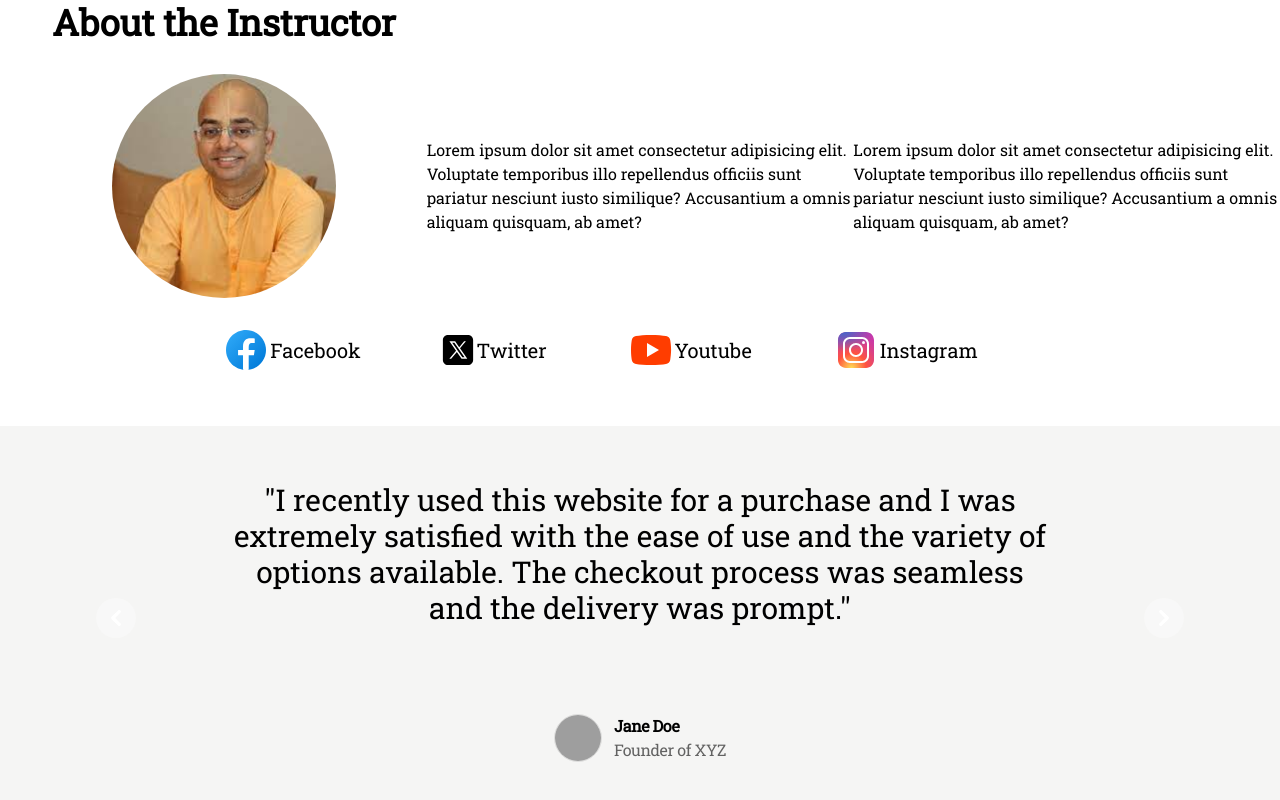
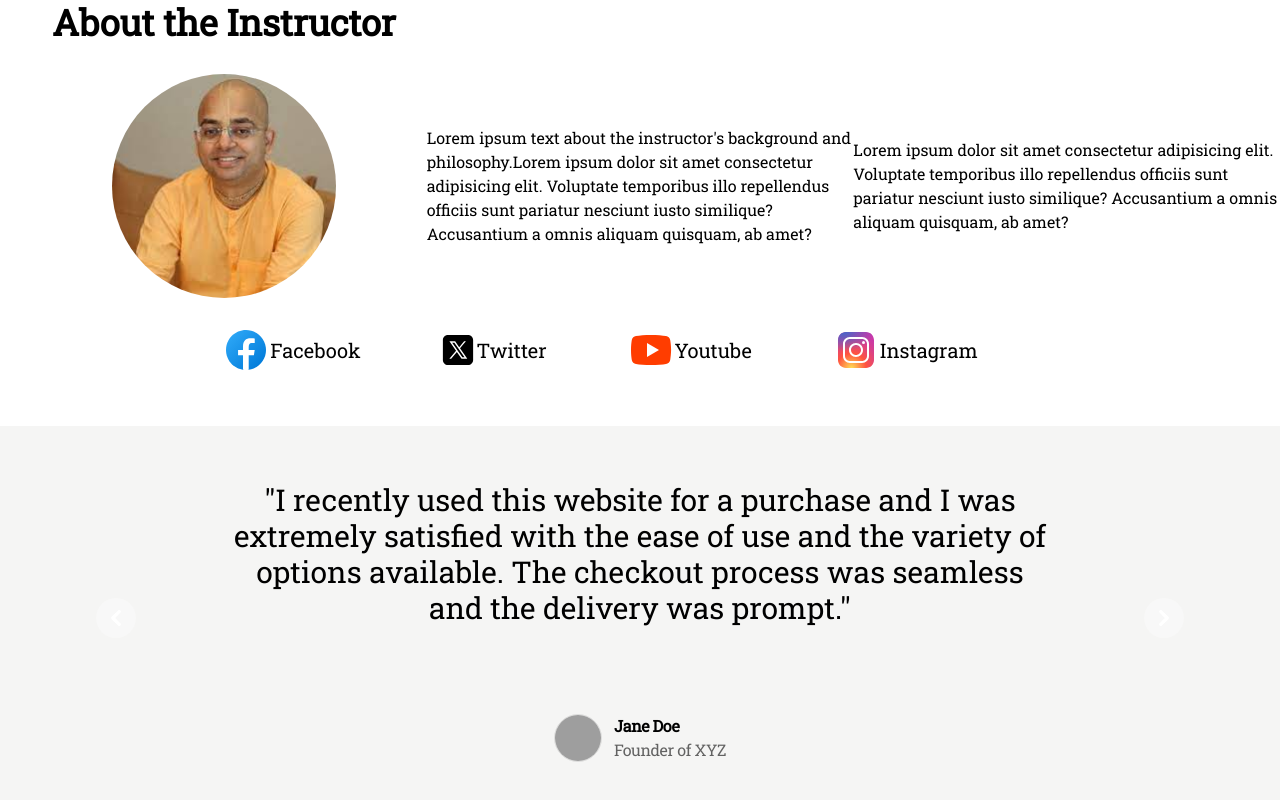
Before and after one commit to VitthalGund/NITYANAND-CHARAN-DAS, a Next.js app: page / in a window 1280 px wide. Shown: the part 1636-2436 px from the top of the page. Built offline with nearby package versions, Linux system fonts and the light colour scheme; grey boxes are pictures that could not be loaded.

Commit message:
about instructor content added

```diff
--- a/src/app/Components/Instructor.tsx
+++ b/src/app/Components/Instructor.tsx
@@ -1,10 +1,8 @@
 import React from 'react'
 import Image from 'next/image'
 import Link from 'next/link';
-import Course from './Course';
 
-
-const Instructor = () => {
+const Instructor = ({ html_content }: { html_content: string }) => {
     return (
         <div>
             <div className='mb-6' id='INSTRUCTOR'>
@@ -14,7 +12,7 @@ const Instructor = () => {
                         width={100} height={100}
                         className='rounded-full lg:ml-[7rem] w-56 lg:self-end'
                     />
-                    <p className='p-3 m-2 lg:m-0 lg:p-0'>Lorem ipsum dolor sit amet consectetur adipisicing elit. Voluptate temporibus illo repellendus officiis sunt pariatur nesciunt iusto similique? Accusantium a omnis aliquam quisquam, ab amet?</p>
+                    <p className='p-3 m-2 lg:m-0 lg:p-0'>{html_content}Lorem ipsum dolor sit amet consectetur adipisicing elit. Voluptate temporibus illo repellendus officiis sunt pariatur nesciunt iusto similique? Accusantium a omnis aliquam quisquam, ab amet?</p>
                     <p className='p-3 m-2 lg:m-0 lg:p-0'>Lorem ipsum dolor sit amet consectetur adipisicing elit. Voluptate temporibus illo repellendus officiis sunt pariatur nesciunt iusto similique? Accusantium a omnis aliquam quisquam, ab amet?</p>
                 </div>
                 <div className='flex flex-col justify-center items-center sm:flex-row p-5 flex-wrap'>
--- a/src/app/page.tsx
+++ b/src/app/page.tsx
@@ -74,7 +74,7 @@ export default function Home() {
         </div>
         <About data={data} />
 
-        <Instructor />
+        <Instructor html_content={data.about_instructor.html_content[0]} />
         <Review />
 
       </div>
```
